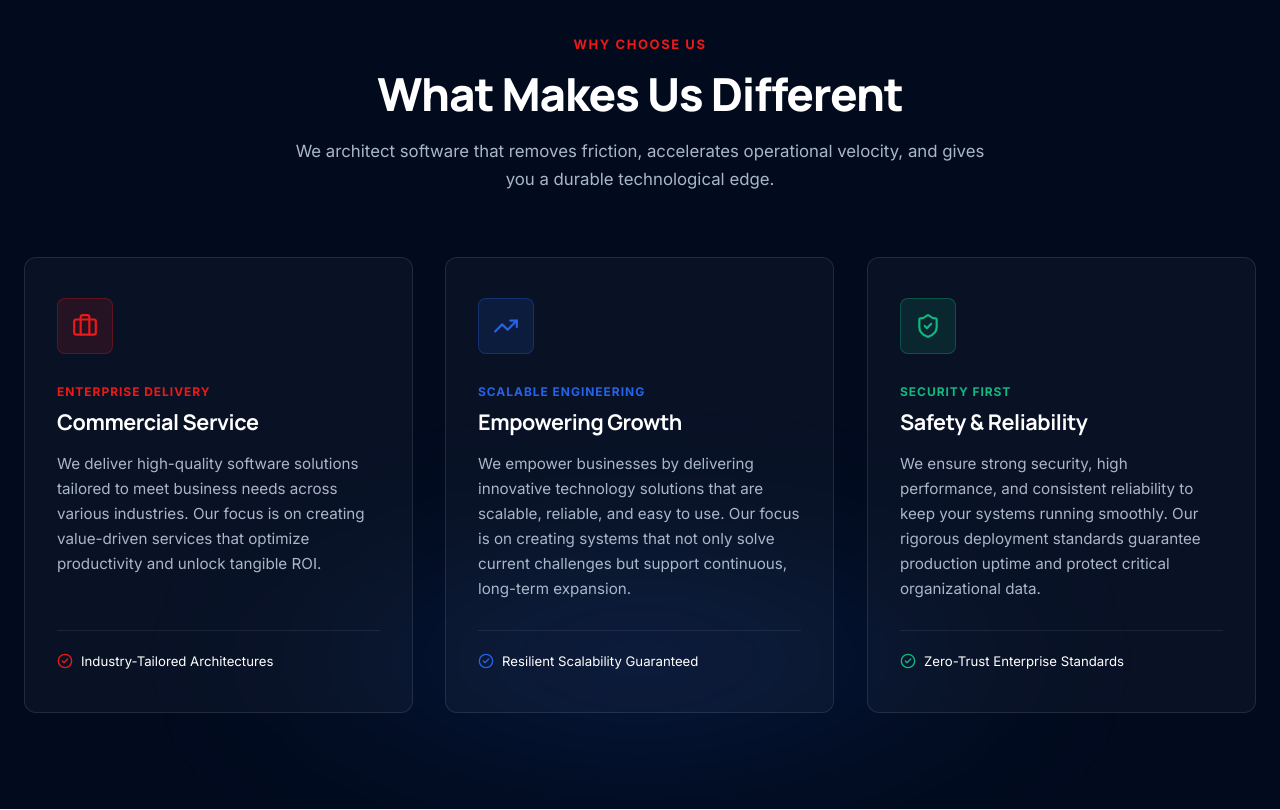
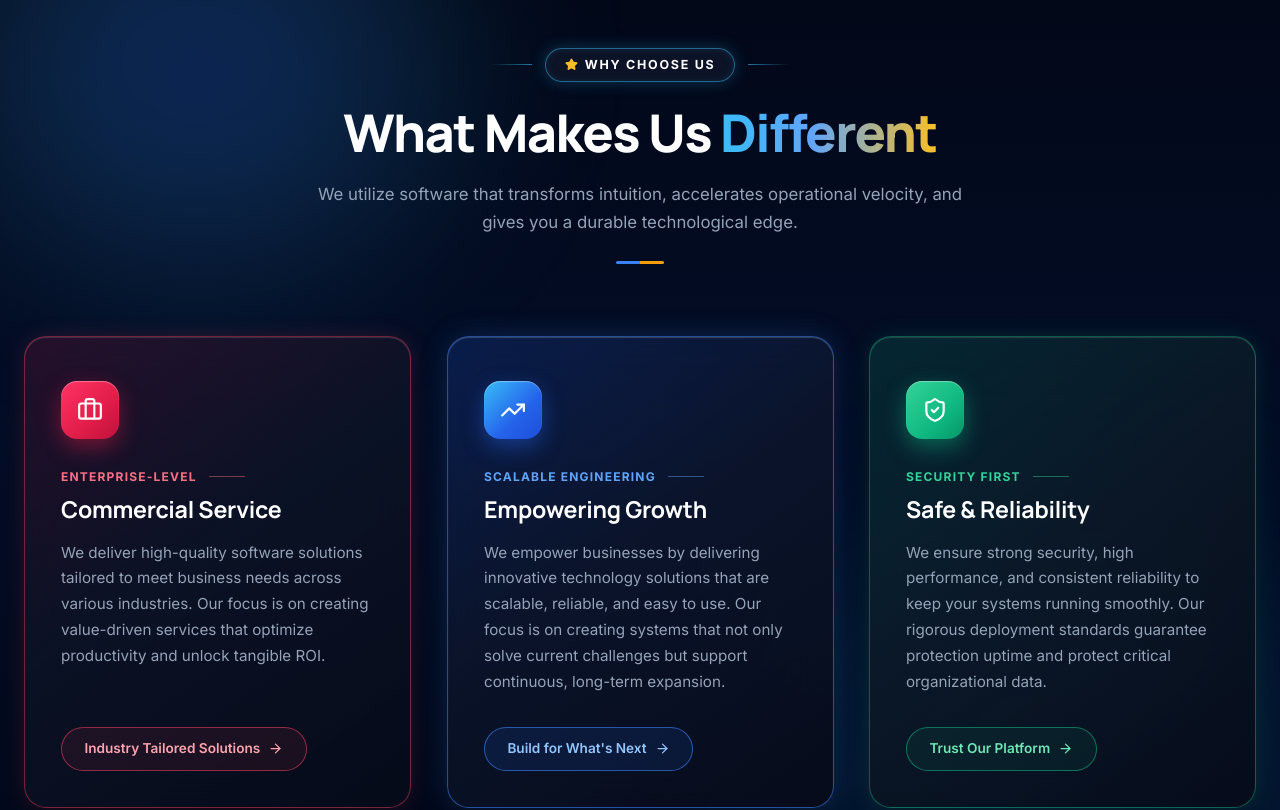
Before and after one commit to roacstech/roacs_new_website, a Next.js app: page /about in a window 1280 px wide. Shown: the part 1780-2590 px from the top of the page. Built offline with nearby package versions, Linux system fonts and the light colour scheme; a web font is replaced by a local one.

Commit message:
feat(about): implement neon glassmorphic UI for What Makes Us Different section matching reference design

```diff
--- a/src/app/about/page.tsx
+++ b/src/app/about/page.tsx
@@ -1,5 +1,6 @@
 import { Metadata } from "next";
 import Image from "next/image";
+import Link from "next/link";
 import { Container } from "@/components/common/Container";
 import { Button } from "@/components/common/Button";
 import { constructMetadata } from "@/lib/metadata";
@@ -15,7 +16,8 @@ import {
   Users,
   CheckCircle2,
   Cpu,
-  Globe
+  Globe,
+  Star
 } from "lucide-react";
 
 export const metadata: Metadata = constructMetadata({
@@ -311,272 +313,399 @@ export default function AboutPage() {
       </section>
 
       {/* =========================================================================
-          SECTION 2: "What Makes Us Different" (Why Choose Us) - Animated Cards
+          SECTION 2: "What Makes Us Different" (Why Choose Us) - Premium Neon Glassmorphic Cards
           ========================================================================= */}
       <section
         style={{
-          backgroundColor: "#020B1E",
+          background: "linear-gradient(180deg, #020716 0%, #030D26 50%, #020819 100%)",
           color: "#FFFFFF",
-          padding: "6rem 0",
+          padding: "7rem 0",
           position: "relative",
           overflow: "hidden",
         }}
       >
+        {/* Top-Left Ambient Blue Wave */}
         <div
           style={{
             position: "absolute",
-            bottom: "0",
-            left: "50%",
-            transform: "translateX(-50%)",
-            width: "900px",
-            height: "300px",
-            background: "radial-gradient(ellipse at center, rgba(37, 99, 235, 0.18) 0%, transparent 70%)",
-            filter: "blur(70px)",
+            top: "-15%",
+            left: "-10%",
+            width: "650px",
+            height: "550px",
+            background: "radial-gradient(ellipse at center, rgba(37, 99, 235, 0.35) 0%, rgba(56, 189, 248, 0.15) 45%, transparent 70%)",
+            filter: "blur(75px)",
             pointerEvents: "none",
+            zIndex: 0,
           }}
         />
 
+        {/* Bottom-Right Ambient Indigo Glow */}
+        <div
+          style={{
+            position: "absolute",
+            bottom: "-15%",
+            right: "-10%",
+            width: "700px",
+            height: "600px",
+            background: "radial-gradient(ellipse at center, rgba(30, 58, 138, 0.35) 0%, rgba(14, 165, 233, 0.12) 45%, transparent 70%)",
+            filter: "blur(80px)",
+            pointerEvents: "none",
+            zIndex: 0,
+          }}
+        />
+
         <Container wide>
-          <div style={{ textAlign: "center", maxWidth: "720px", margin: "0 auto 4rem", position: "relative", zIndex: 1 }}>
-            <span
-              style={{
-                fontSize: "0.8125rem",
+          {/* Centered Section Header */}
+          <div style={{ textAlign: "center", maxWidth: "780px", margin: "0 auto 4.5rem", position: "relative", zIndex: 1 }}>
+            {/* Flanked Glowing Pill Badge */}
+            <div
+              style={{
+                display: "inline-flex",
+                alignItems: "center",
+                gap: "0.85rem",
+                marginBottom: "1.25rem",
+              }}
+            >
+              <span
+                style={{
+                  width: "42px",
+                  height: "1px",
+                  background: "linear-gradient(90deg, transparent, rgba(56, 189, 248, 0.6))",
+                }}
+              />
+              <div
+                style={{
+                  display: "inline-flex",
+                  alignItems: "center",
+                  gap: "0.45rem",
+                  padding: "0.4rem 1.15rem",
+                  borderRadius: "9999px",
+                  backgroundColor: "rgba(15, 23, 42, 0.8)",
+                  border: "1px solid rgba(56, 189, 248, 0.5)",
+                  boxShadow: "0 0 16px rgba(56, 189, 248, 0.25), inset 0 0 10px rgba(56, 189, 248, 0.1)",
+                  backdropFilter: "blur(8px)",
+                }}
+              >
+                <Star size={13} color="#FBBF24" fill="#FBBF24" />
+                <span
+                  style={{
+                    fontSize: "0.78rem",
                     fontWeight: 700,
                     textTransform: "uppercase",
-                letterSpacing: "0.12em",
-                color: "var(--color-brand-accent)",
-                marginBottom: "0.75rem",
-                display: "inline-block",
+                    letterSpacing: "0.14em",
+                    color: "#FFFFFF",
                   }}
                 >
                   Why Choose Us
                 </span>
+              </div>
+              <span
+                style={{
+                  width: "42px",
+                  height: "1px",
+                  background: "linear-gradient(90deg, rgba(56, 189, 248, 0.6), transparent)",
+                }}
+              />
+            </div>
+
+            {/* Headline with Multi-Color Gradient on 'Different' */}
             <h2
               style={{
-                fontSize: "clamp(2rem, 3.75vw, 2.85rem)",
+                fontSize: "clamp(2.25rem, 4.25vw, 3.25rem)",
                 fontWeight: 800,
-                letterSpacing: "-0.025em",
+                letterSpacing: "-0.03em",
                 color: "#FFFFFF",
                 marginBottom: "1rem",
-              }}
-            >
-              What Makes Us Different
+                lineHeight: 1.18,
+              }}
+            >
+              What Makes Us{" "}
+              <span
+                style={{
+                  background: "linear-gradient(90deg, #38BDF8 0%, #60A5FA 42%, #FBBF24 100%)",
+                  WebkitBackgroundClip: "text",
+                  WebkitTextFillColor: "transparent",
+                }}
+              >
+                Different
+              </span>
             </h2>
-            <p style={{ color: "var(--color-muted-blue)", fontSize: "1.05rem", lineHeight: 1.65 }}>
-              We architect software that removes friction, accelerates operational velocity, and gives you a durable technological edge.
-            </p>
-          </div>
-
+
+            <p style={{ color: "#94A3B8", fontSize: "1.05rem", lineHeight: 1.7, margin: "0 auto", maxWidth: "680px" }}>
+              We utilize software that transforms intuition, accelerates operational velocity, and gives you a durable technological edge.
+            </p>
+
+            {/* Two-Tone Blue & Yellow Accent Capsule Divider */}
+            <div
+              style={{
+                width: "48px",
+                height: "3.5px",
+                borderRadius: "9999px",
+                background: "linear-gradient(90deg, #3B82F6 0%, #3B82F6 50%, #F59E0B 50%, #F59E0B 100%)",
+                margin: "1.5rem auto 0 auto",
+              }}
+            />
+          </div>
+
+          {/* 3 Glowing Glassmorphism Cards Grid */}
           <div
             style={{
               display: "grid",
-              gridTemplateColumns: "repeat(auto-fit, minmax(300px, 1fr))",
-              gap: "2rem",
+              gridTemplateColumns: "repeat(auto-fit, minmax(320px, 1fr))",
+              gap: "2.25rem",
               position: "relative",
               zIndex: 1,
             }}
           >
-            {/* Card 1: Commercial Service */}
-            <div
-              className="about-dark-card-hover"
-              style={{
-                padding: "2.5rem 2rem",
-                borderRadius: "var(--radius-lg)",
-                backgroundColor: "rgba(255, 255, 255, 0.03)",
-                border: "1px solid rgba(255, 255, 255, 0.1)",
+            {/* Card 1: Commercial Service (Crimson / Pink-Red Theme) */}
+            <div
+              className="difference-card difference-card-red"
+              style={{
+                padding: "2.75rem 2.25rem 2.25rem 2.25rem",
+                borderRadius: "22px",
+                background: "linear-gradient(145deg, rgba(225, 29, 72, 0.16) 0%, rgba(13, 20, 38, 0.8) 45%, rgba(6, 11, 25, 0.95) 100%)",
+                border: "1px solid rgba(244, 63, 94, 0.45)",
+                boxShadow: "0 0 25px -4px rgba(244, 63, 94, 0.22), 0 20px 40px -15px rgba(0, 0, 0, 0.6), inset 0 1px 1px rgba(255, 255, 255, 0.15)",
+                backdropFilter: "blur(20px)",
+                WebkitBackdropFilter: "blur(20px)",
                 display: "flex",
                 flexDirection: "column",
-              }}
-            >
-              <div
-                style={{
-                  width: "56px",
-                  height: "56px",
-                  borderRadius: "var(--radius-md)",
-                  backgroundColor: "rgba(237, 25, 24, 0.12)",
-                  border: "1px solid rgba(237, 25, 24, 0.3)",
+                position: "relative",
+              }}
+            >
+              {/* App Icon Gradient Badge */}
+              <div
+                style={{
+                  width: "58px",
+                  height: "58px",
+                  borderRadius: "16px",
+                  background: "linear-gradient(135deg, #FF3366 0%, #E11D48 60%, #BE123C 100%)",
+                  boxShadow: "0 8px 22px rgba(225, 29, 72, 0.45), inset 0 1px 1px rgba(255, 255, 255, 0.35)",
                   display: "flex",
                   alignItems: "center",
                   justifyContent: "center",
-                  color: "var(--color-brand-accent)",
+                  color: "#FFFFFF",
                   marginBottom: "1.75rem",
-                }}
-              >
-                <Briefcase size={26} />
-              </div>
-
+                  flexShrink: 0,
+                }}
+              >
+                <Briefcase size={26} color="#FFFFFF" />
+              </div>
+
+              {/* Category Eyebrow with Line */}
+              <div style={{ display: "flex", alignItems: "center", gap: "0.75rem", marginBottom: "0.6rem" }}>
                 <span
                   style={{
                     fontSize: "0.75rem",
                     fontWeight: 700,
                     textTransform: "uppercase",
-                  letterSpacing: "0.08em",
-                  color: "var(--color-brand-accent)",
-                  marginBottom: "0.5rem",
-                }}
-              >
-                Enterprise Delivery
-              </span>
-
-              <h3 style={{ fontSize: "1.35rem", fontWeight: 700, color: "#FFFFFF", marginBottom: "1rem" }}>
+                    letterSpacing: "0.1em",
+                    color: "#FB7185",
+                  }}
+                >
+                  Enterprise-Level
+                </span>
+                <span style={{ width: "36px", height: "1.5px", background: "rgba(251, 113, 133, 0.45)" }} />
+              </div>
+
+              <h3 style={{ fontSize: "1.45rem", fontWeight: 700, color: "#FFFFFF", marginBottom: "1rem", letterSpacing: "-0.01em" }}>
                 Commercial Service
               </h3>
 
-              <p style={{ color: "var(--color-muted-blue)", fontSize: "0.95rem", lineHeight: 1.65, flexGrow: 1 }}>
+              <p style={{ color: "#94A3B8", fontSize: "0.95rem", lineHeight: 1.7, flexGrow: 1, marginBottom: "2rem" }}>
                 We deliver high-quality software solutions tailored to meet business needs across various industries.
                 Our focus is on creating value-driven services that optimize productivity and unlock tangible ROI.
               </p>
 
-              <div
-                style={{
-                  marginTop: "1.75rem",
-                  paddingTop: "1.25rem",
-                  borderTop: "1px solid rgba(255, 255, 255, 0.08)",
-                  display: "flex",
+              {/* Glowing Outline Pill Button */}
+              <div>
+                <Link
+                  href="/services"
+                  className="difference-btn difference-btn-red"
+                  style={{
+                    display: "inline-flex",
                     alignItems: "center",
                     gap: "0.5rem",
-                  fontSize: "0.825rem",
-                  color: "#FFFFFF",
-                }}
-              >
-                <CheckCircle2 size={16} color="var(--color-brand-accent)" />
-                <span>Industry-Tailored Architectures</span>
-              </div>
-            </div>
-
-            {/* Card 2: Empowering Growth */}
-            <div
-              className="about-dark-card-hover"
-              style={{
-                padding: "2.5rem 2rem",
-                borderRadius: "var(--radius-lg)",
-                backgroundColor: "rgba(255, 255, 255, 0.03)",
-                border: "1px solid rgba(255, 255, 255, 0.1)",
+                    padding: "0.65rem 1.4rem",
+                    borderRadius: "9999px",
+                    border: "1px solid rgba(244, 63, 94, 0.55)",
+                    backgroundColor: "rgba(244, 63, 94, 0.08)",
+                    color: "#FDA4AF",
+                    fontSize: "0.85rem",
+                    fontWeight: 600,
+                  }}
+                >
+                  <span>Industry Tailored Solutions</span>
+                  <ArrowRight size={15} />
+                </Link>
+              </div>
+            </div>
+
+            {/* Card 2: Empowering Growth (Cobalt / Cyan-Blue Theme) */}
+            <div
+              className="difference-card difference-card-blue"
+              style={{
+                padding: "2.75rem 2.25rem 2.25rem 2.25rem",
+                borderRadius: "22px",
+                background: "linear-gradient(145deg, rgba(37, 99, 235, 0.2) 0%, rgba(13, 22, 45, 0.8) 45%, rgba(6, 11, 25, 0.95) 100%)",
+                border: "1px solid rgba(59, 130, 246, 0.55)",
+                boxShadow: "0 0 30px -4px rgba(59, 130, 246, 0.28), 0 20px 40px -15px rgba(0, 0, 0, 0.6), inset 0 1px 1px rgba(255, 255, 255, 0.2)",
+                backdropFilter: "blur(20px)",
+                WebkitBackdropFilter: "blur(20px)",
                 display: "flex",
                 flexDirection: "column",
-              }}
-            >
-              <div
-                style={{
-                  width: "56px",
-                  height: "56px",
-                  borderRadius: "var(--radius-md)",
-                  backgroundColor: "rgba(37, 99, 235, 0.12)",
-                  border: "1px solid rgba(37, 99, 235, 0.3)",
+                position: "relative",
+              }}
+            >
+              {/* App Icon Gradient Badge */}
+              <div
+                style={{
+                  width: "58px",
+                  height: "58px",
+                  borderRadius: "16px",
+                  background: "linear-gradient(135deg, #38BDF8 0%, #2563EB 60%, #1D4ED8 100%)",
+                  boxShadow: "0 8px 22px rgba(37, 99, 235, 0.45), inset 0 1px 1px rgba(255, 255, 255, 0.35)",
                   display: "flex",
                   alignItems: "center",
                   justifyContent: "center",
-                  color: "var(--color-tech-blue)",
+                  color: "#FFFFFF",
                   marginBottom: "1.75rem",
-                }}
-              >
-                <TrendingUp size={26} />
-              </div>
-
+                  flexShrink: 0,
+                }}
+              >
+                <TrendingUp size={26} color="#FFFFFF" />
+              </div>
+
+              {/* Category Eyebrow with Line */}
+              <div style={{ display: "flex", alignItems: "center", gap: "0.75rem", marginBottom: "0.6rem" }}>
                 <span
                   style={{
                     fontSize: "0.75rem",
                     fontWeight: 700,
                     textTransform: "uppercase",
-                  letterSpacing: "0.08em",
-                  color: "var(--color-tech-blue)",
-                  marginBottom: "0.5rem",
+                    letterSpacing: "0.1em",
+                    color: "#60A5FA",
                   }}
                 >
                   Scalable Engineering
                 </span>
-
-              <h3 style={{ fontSize: "1.35rem", fontWeight: 700, color: "#FFFFFF", marginBottom: "1rem" }}>
+                <span style={{ width: "36px", height: "1.5px", background: "rgba(96, 165, 250, 0.45)" }} />
+              </div>
+
+              <h3 style={{ fontSize: "1.45rem", fontWeight: 700, color: "#FFFFFF", marginBottom: "1rem", letterSpacing: "-0.01em" }}>
                 Empowering Growth
               </h3>
 
-              <p style={{ color: "var(--color-muted-blue)", fontSize: "0.95rem", lineHeight: 1.65, flexGrow: 1 }}>
+              <p style={{ color: "#94A3B8", fontSize: "0.95rem", lineHeight: 1.7, flexGrow: 1, marginBottom: "2rem" }}>
                 We empower businesses by delivering innovative technology solutions that are scalable, reliable, and easy to use.
                 Our focus is on creating systems that not only solve current challenges but support continuous, long-term expansion.
               </p>
 
-              <div
-                style={{
-                  marginTop: "1.75rem",
-                  paddingTop: "1.25rem",
-                  borderTop: "1px solid rgba(255, 255, 255, 0.08)",
-                  display: "flex",
+              {/* Glowing Outline Pill Button */}
+              <div>
+                <Link
+                  href="/services"
+                  className="difference-btn difference-btn-blue"
+                  style={{
+                    display: "inline-flex",
                     alignItems: "center",
                     gap: "0.5rem",
-                  fontSize: "0.825rem",
-                  color: "#FFFFFF",
-                }}
-              >
-                <CheckCircle2 size={16} color="var(--color-tech-blue)" />
-                <span>Resilient Scalability Guaranteed</span>
-              </div>
-            </div>
-
-            {/* Card 3: Safety & Reliability */}
-            <div
-              className="about-dark-card-hover"
-              style={{
-                padding: "2.5rem 2rem",
-                borderRadius: "var(--radius-lg)",
-                backgroundColor: "rgba(255, 255, 255, 0.03)",
-                border: "1px solid rgba(255, 255, 255, 0.1)",
+                    padding: "0.65rem 1.4rem",
+                    borderRadius: "9999px",
+                    border: "1px solid rgba(59, 130, 246, 0.6)",
+                    backgroundColor: "rgba(37, 99, 235, 0.12)",
+                    color: "#93C5FD",
+                    fontSize: "0.85rem",
+                    fontWeight: 600,
+                  }}
+                >
+                  <span>Build for What&apos;s Next</span>
+                  <ArrowRight size={15} />
+                </Link>
+              </div>
+            </div>
+
+            {/* Card 3: Safe & Reliability (Emerald / Mint-Green Theme) */}
+            <div
+              className="difference-card difference-card-green"
+              style={{
+                padding: "2.75rem 2.25rem 2.25rem 2.25rem",
+                borderRadius: "22px",
+                background: "linear-gradient(145deg, rgba(16, 185, 129, 0.16) 0%, rgba(13, 25, 38, 0.8) 45%, rgba(6, 11, 25, 0.95) 100%)",
+                border: "1px solid rgba(16, 185, 129, 0.45)",
+                boxShadow: "0 0 25px -4px rgba(16, 185, 129, 0.22), 0 20px 40px -15px rgba(0, 0, 0, 0.6), inset 0 1px 1px rgba(255, 255, 255, 0.15)",
+                backdropFilter: "blur(20px)",
+                WebkitBackdropFilter: "blur(20px)",
                 display: "flex",
                 flexDirection: "column",
-              }}
-            >
-              <div
-                style={{
-                  width: "56px",
-                  height: "56px",
-                  borderRadius: "var(--radius-md)",
-                  backgroundColor: "rgba(16, 185, 129, 0.12)",
-                  border: "1px solid rgba(16, 185, 129, 0.3)",
+                position: "relative",
+              }}
+            >
+              {/* App Icon Gradient Badge */}
+              <div
+                style={{
+                  width: "58px",
+                  height: "58px",
+                  borderRadius: "16px",
+                  background: "linear-gradient(135deg, #34D399 0%, #10B981 60%, #059669 100%)",
+                  boxShadow: "0 8px 22px rgba(16, 185, 129, 0.45), inset 0 1px 1px rgba(255, 255, 255, 0.35)",
                   display: "flex",
                   alignItems: "center",
                   justifyContent: "center",
-                  color: "#10B981",
+                  color: "#FFFFFF",
                   marginBottom: "1.75rem",
-                }}
-              >
-                <ShieldCheck size={26} />
-              </div>
-
+                  flexShrink: 0,
+                }}
+              >
+                <ShieldCheck size={26} color="#FFFFFF" />
+              </div>
+
+              {/* Category Eyebrow with Line */}
+              <div style={{ display: "flex", alignItems: "center", gap: "0.75rem", marginBottom: "0.6rem" }}>
                 <span
                   style={{
                     fontSize: "0.75rem",
                     fontWeight: 700,
                     textTransform: "uppercase",
-                  letterSpacing: "0.08em",
-                  color: "#10B981",
-                  marginBottom: "0.5rem",
+                    letterSpacing: "0.1em",
+                    color: "#34D399",
                   }}
                 >
                   Security First
                 </span>
-
-              <h3 style={{ fontSize: "1.35rem", fontWeight: 700, color: "#FFFFFF", marginBottom: "1rem" }}>
-                Safety & Reliability
+                <span style={{ width: "36px", height: "1.5px", background: "rgba(52, 211, 153, 0.45)" }} />
+              </div>
+
+              <h3 style={{ fontSize: "1.45rem", fontWeight: 700, color: "#FFFFFF", marginBottom: "1rem", letterSpacing: "-0.01em" }}>
+                Safe & Reliability
               </h3>
 
-              <p style={{ color: "var(--color-muted-blue)", fontSize: "0.95rem", lineHeight: 1.65, flexGrow: 1 }}>
+              <p style={{ color: "#94A3B8", fontSize: "0.95rem", lineHeight: 1.7, flexGrow: 1, marginBottom: "2rem" }}>
                 We ensure strong security, high performance, and consistent reliability to keep your systems running smoothly.
-                Our rigorous deployment standards guarantee production uptime and protect critical organizational data.
-              </p>
-
-              <div
-                style={{
-                  marginTop: "1.75rem",
-                  paddingTop: "1.25rem",
-                  borderTop: "1px solid rgba(255, 255, 255, 0.08)",
-                  display: "flex",
+                Our rigorous deployment standards guarantee protection uptime and protect critical organizational data.
+              </p>
+
+              {/* Glowing Outline Pill Button */}
+              <div>
+                <Link
+                  href="/services"
+                  className="difference-btn difference-btn-green"
+                  style={{
+                    display: "inline-flex",
                     alignItems: "center",
                     gap: "0.5rem",
-                  fontSize: "0.825rem",
-                  color: "#FFFFFF",
-                }}
-              >
-                <CheckCircle2 size={16} color="#10B981" />
-                <span>Zero-Trust Enterprise Standards</span>
+                    padding: "0.65rem 1.4rem",
+                    borderRadius: "9999px",
+                    border: "1px solid rgba(16, 185, 129, 0.55)",
+                    backgroundColor: "rgba(16, 185, 129, 0.08)",
+                    color: "#6EE7B7",
+                    fontSize: "0.85rem",
+                    fontWeight: 600,
+                  }}
+                >
+                  <span>Trust Our Platform</span>
+                  <ArrowRight size={15} />
+                </Link>
               </div>
             </div>
           </div>
--- a/src/styles/components.css
+++ b/src/styles/components.css
@@ -1395,3 +1395,60 @@ p {
 .industry-explore-link:hover {
   color: var(--color-brand-accent) !important;
 }
+
+/* ==========================================================================
+   What Makes Us Different - Neon Glassmorphic Cards (Matching Reference UI)
+   ========================================================================== */
+
+.difference-card {
+  transition: transform 0.4s cubic-bezier(0.16, 1, 0.3, 1),
+    box-shadow 0.4s cubic-bezier(0.16, 1, 0.3, 1),
+    border-color 0.35s ease;
+  will-change: transform, box-shadow;
+}
+
+.difference-card:hover {
+  transform: translateY(-8px);
+}
+
+.difference-card-red:hover {
+  border-color: rgba(244, 63, 94, 0.85) !important;
+  box-shadow: 0 0 35px rgba(244, 63, 94, 0.45), 0 25px 50px -12px rgba(0, 0, 0, 0.8) !important;
+}
+
+.difference-card-blue:hover {
+  border-color: rgba(59, 130, 246, 0.9) !important;
+  box-shadow: 0 0 40px rgba(59, 130, 246, 0.5), 0 25px 50px -12px rgba(0, 0, 0, 0.8) !important;
+}
+
+.difference-card-green:hover {
+  border-color: rgba(16, 185, 129, 0.85) !important;
+  box-shadow: 0 0 35px rgba(16, 185, 129, 0.45), 0 25px 50px -12px rgba(0, 0, 0, 0.8) !important;
+}
+
+.difference-btn {
+  transition: all 0.25s cubic-bezier(0.16, 1, 0.3, 1);
+  text-decoration: none;
+}
+
+.difference-btn:hover {
+  transform: translateX(4px);
+}
+
+.difference-btn-red:hover {
+  background: #E11D48 !important;
+  color: #FFFFFF !important;
+  box-shadow: 0 4px 18px rgba(225, 29, 72, 0.6) !important;
+}
+
+.difference-btn-blue:hover {
+  background: #2563EB !important;
+  color: #FFFFFF !important;
+  box-shadow: 0 4px 18px rgba(37, 99, 235, 0.6) !important;
+}
+
+.difference-btn-green:hover {
+  background: #10B981 !important;
+  color: #FFFFFF !important;
+  box-shadow: 0 4px 18px rgba(16, 185, 129, 0.6) !important;
+}
```
Lines whose indentation alone changed are shown as unchanged.
